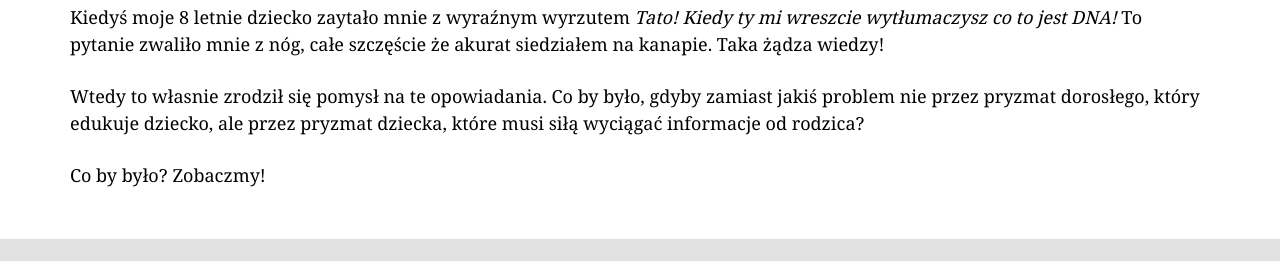
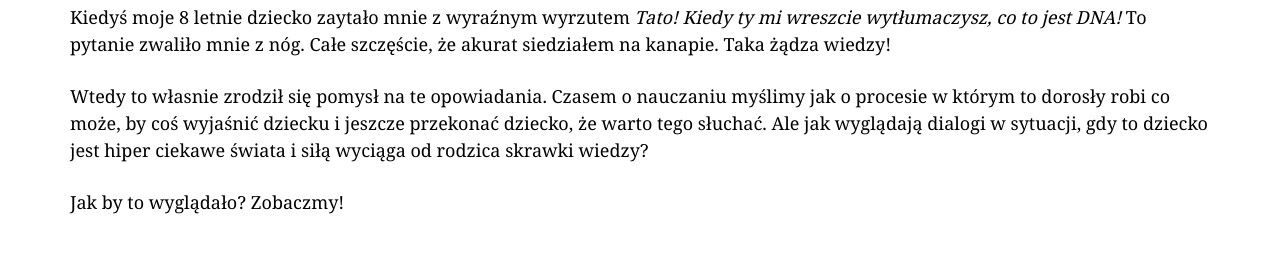
Before and after one commit to BetaAndBit/KiedyTyWreszcie, a plain HTML site: page index.html in a window 1280 px wide. Shown: the part 269-530 px from the top of the page. Drawn offline with Linux system fonts and the light colour scheme.

Commit message:
aktualizacja indeksu

```diff
--- a/index.html
+++ b/index.html
@@ -49,9 +49,10 @@
 <div class="row">
   <div class="col-lg-12 col-md-12 col-sm-12">
 <h2>Co to za opowiadania?</h2>
-    <p >Kiedyś moje 8 letnie dziecko zaytało mnie z wyraźnym wyrzutem <i>Tato! Kiedy ty mi wreszcie wytłumaczysz co to jest DNA!</i> To pytanie zwaliło mnie z nóg, całe szczęście że akurat siedziałem na kanapie. Taka żądza wiedzy!</p>
-    <p >Wtedy to własnie zrodził się pomysł na te opowiadania. Co by było, gdyby zamiast jakiś problem nie przez pryzmat dorosłego, który edukuje dziecko, ale przez pryzmat dziecka, które musi siłą wyciągać informacje od rodzica?</p>
-    <p >Co by było? Zobaczmy!</p>
+    <p >Kiedyś moje 8 letnie dziecko zaytało mnie z wyraźnym wyrzutem <i>Tato! Kiedy ty mi wreszcie wytłumaczysz, co to jest DNA!</i> To pytanie zwaliło mnie z nóg. Całe szczęście, że akurat siedziałem na kanapie. Taka żądza wiedzy!</p>
+    <p >Wtedy to własnie zrodził się pomysł na te opowiadania. Czasem o nauczaniu myślimy jak o procesie w którym to dorosły robi co może, by coś wyjaśnić dziecku i jeszcze przekonać dziecko, że warto tego słuchać.
+    Ale jak wyglądają dialogi w sytuacji, gdy to dziecko jest hiper ciekawe świata i siłą wyciąga od rodzica skrawki wiedzy?</p>
+    <p >Jak by to wyglądało? Zobaczmy!</p>
   </div>
 </div><!-- /.row -->
 
```
